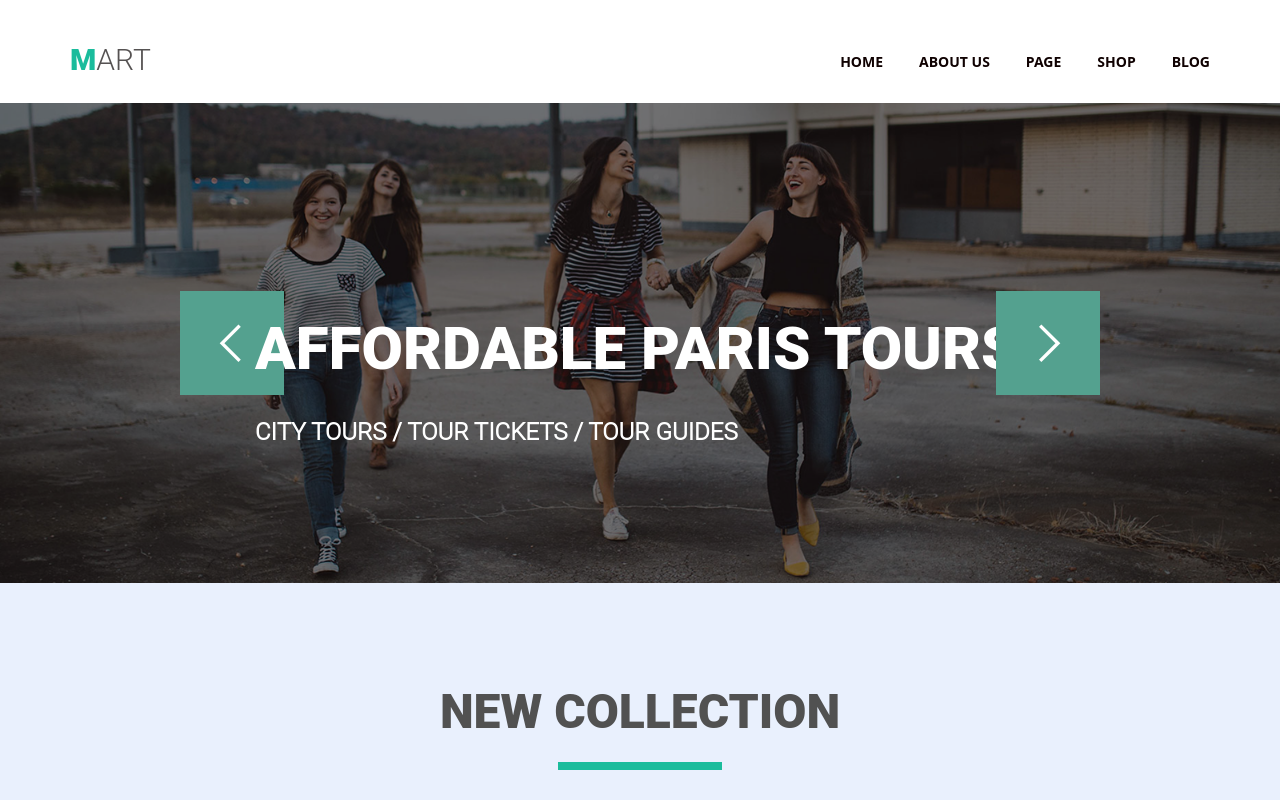
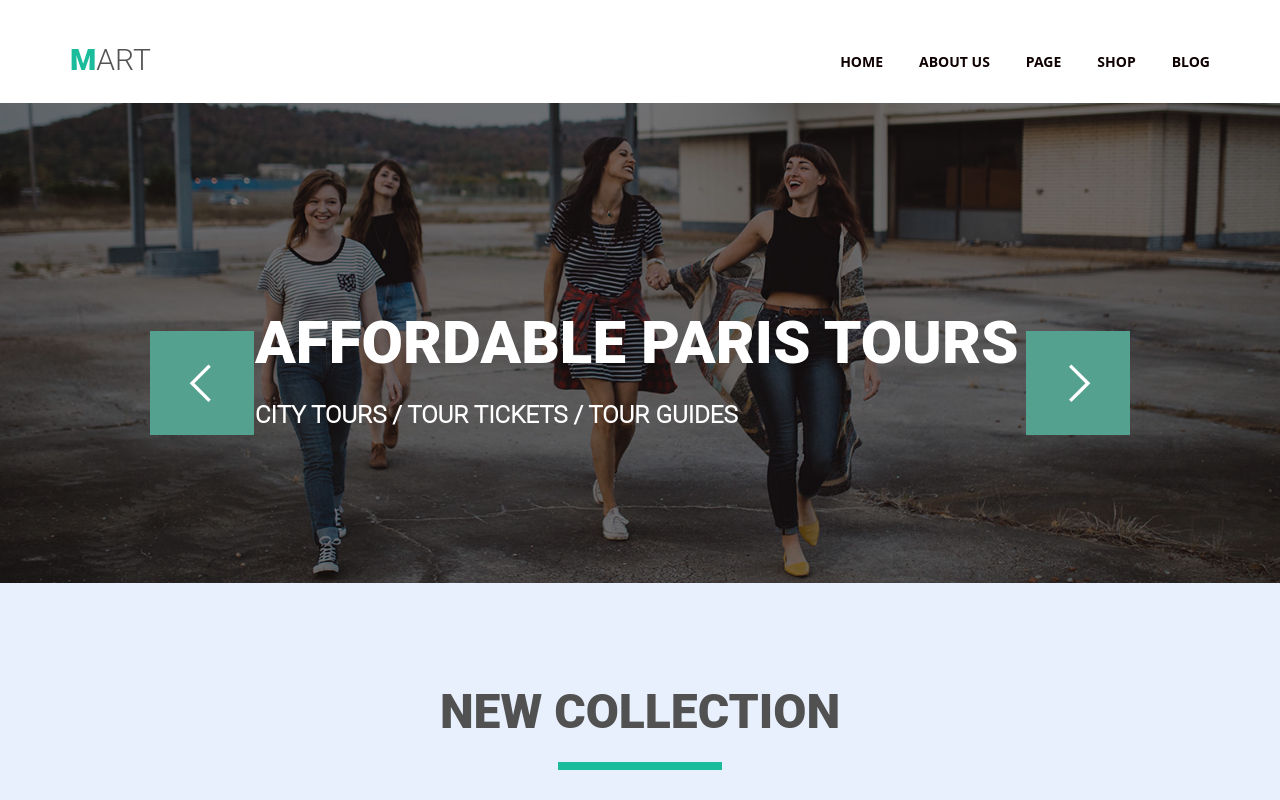
Before and after one commit to YuluaOkrushko/goit-fe-course, a plain HTML site: page module-05/index.html in a window 1280 px wide. Shown: the top 800 px of the page. Drawn offline with Linux system fonts and the light colour scheme.

Commit message:
homework-05

```diff
--- a/module-05/style.css
+++ b/module-05/style.css
@@ -149,6 +149,7 @@
     color: #ffffff;
     font-weight: 900;
     font-size: 60px;
+    line-height: 1em;
     text-transform: uppercase;
     right: 0;
     width: 770px;
@@ -168,13 +169,11 @@
     position: absolute;
     width: 104px;
     height: 104px;
-    margin: auto;
-    top: 0;
-    bottom: 0;
+    top: 228px;
 }
 
 .left {
-    left: 180px;
+    left: 150px;
 }
 
 .left::before {
@@ -182,7 +181,7 @@
 }
 
 .right {
-    right: 180px;
+    right: 150px;
 }
 
 .right::before {
```
